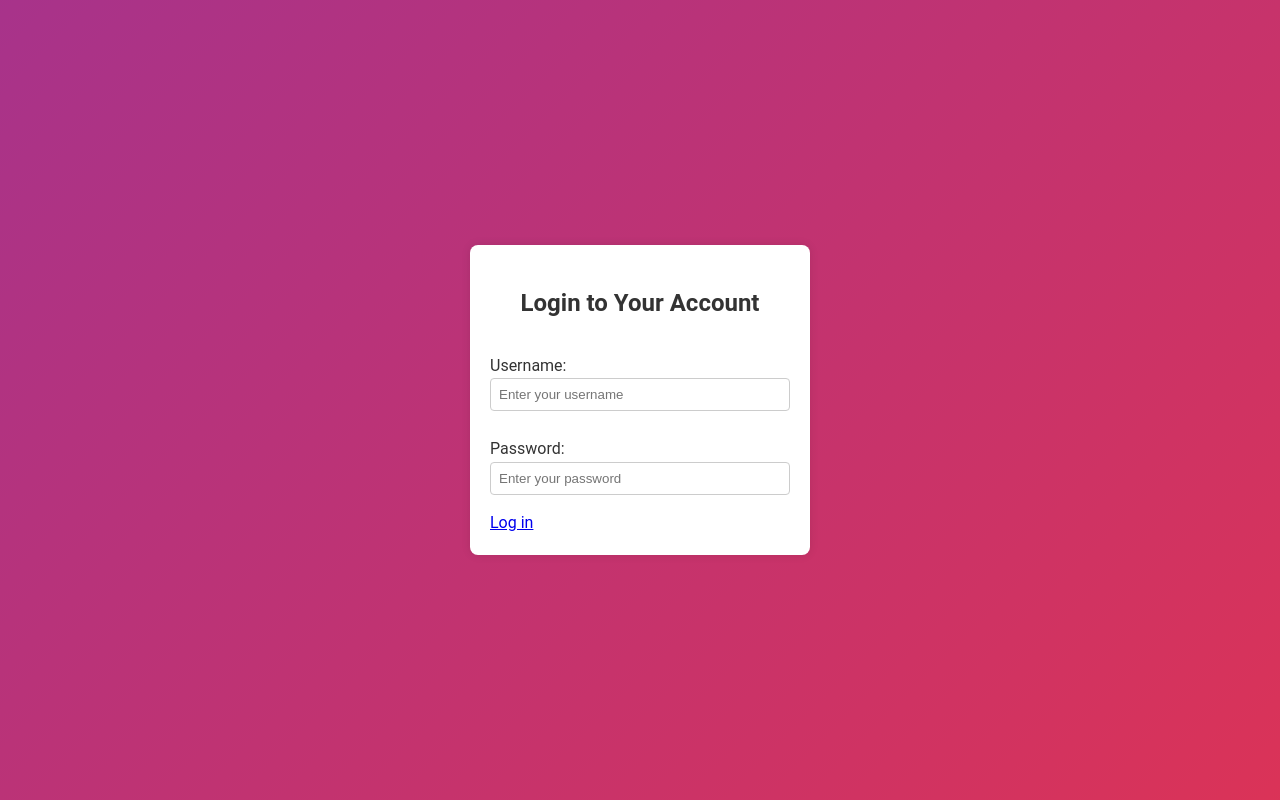
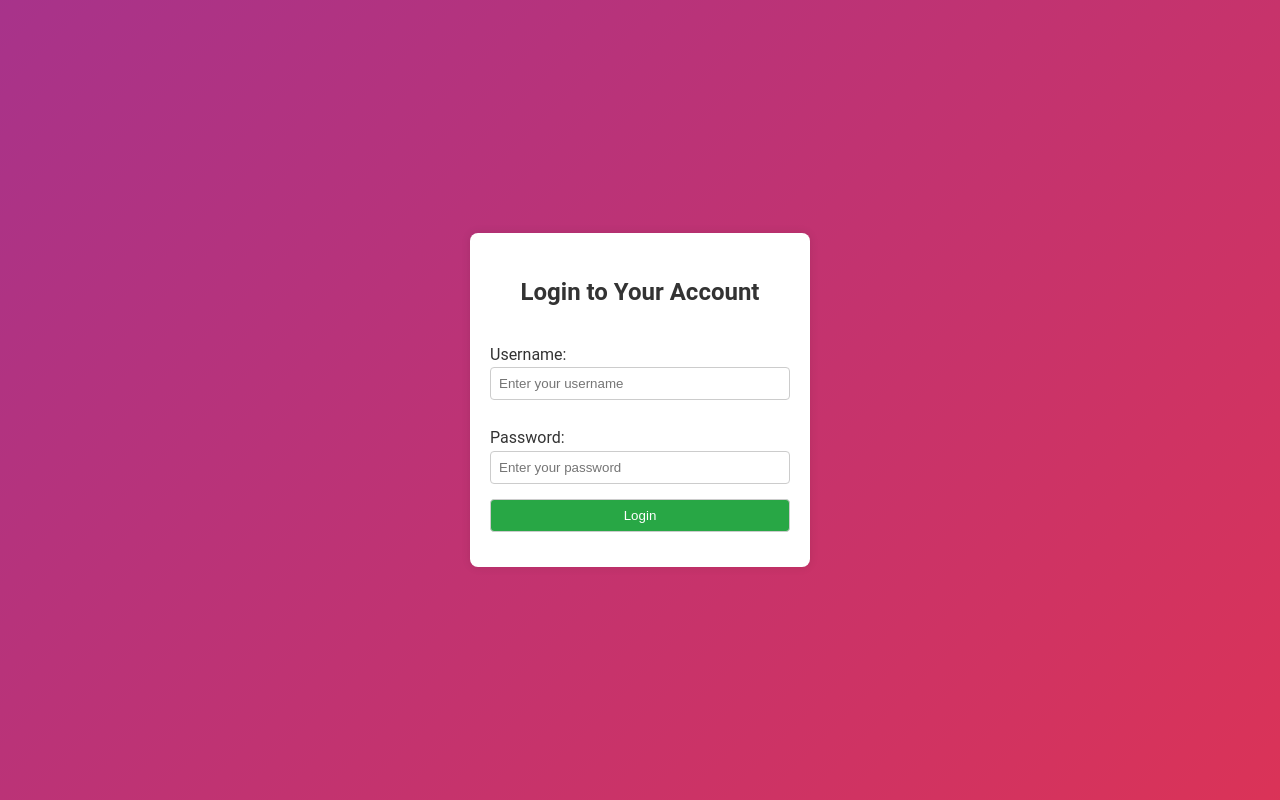
Before and after one commit to indrittti/druarstore, a plain HTML site: page login.html in a window 1280 px wide. Drawn offline with Linux system fonts and the light colour scheme.

Commit message:
Update login.html 2

```diff
--- a/login.html
+++ b/login.html
@@ -18,7 +18,7 @@
             <label for="password">Password:</label>
             <input type="password" id="password" name="password" placeholder="Enter your password" required>
 
-            <a class="btn btn-primary" href="https://indrittti.github.io/druarstore.github.io/index.html">Log in</a>
+            <input type="submit" value="Login">
         </form>
     </div>
 </body>
```
